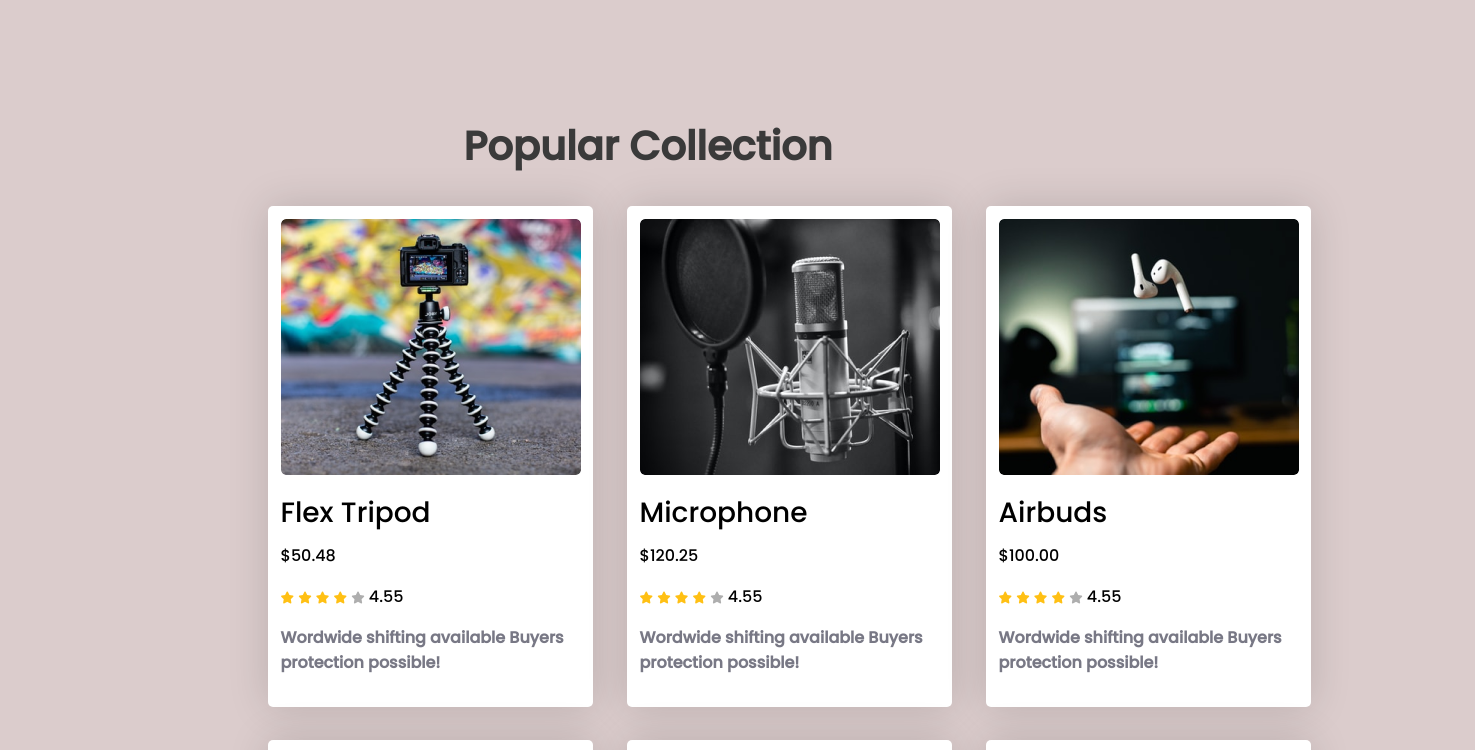
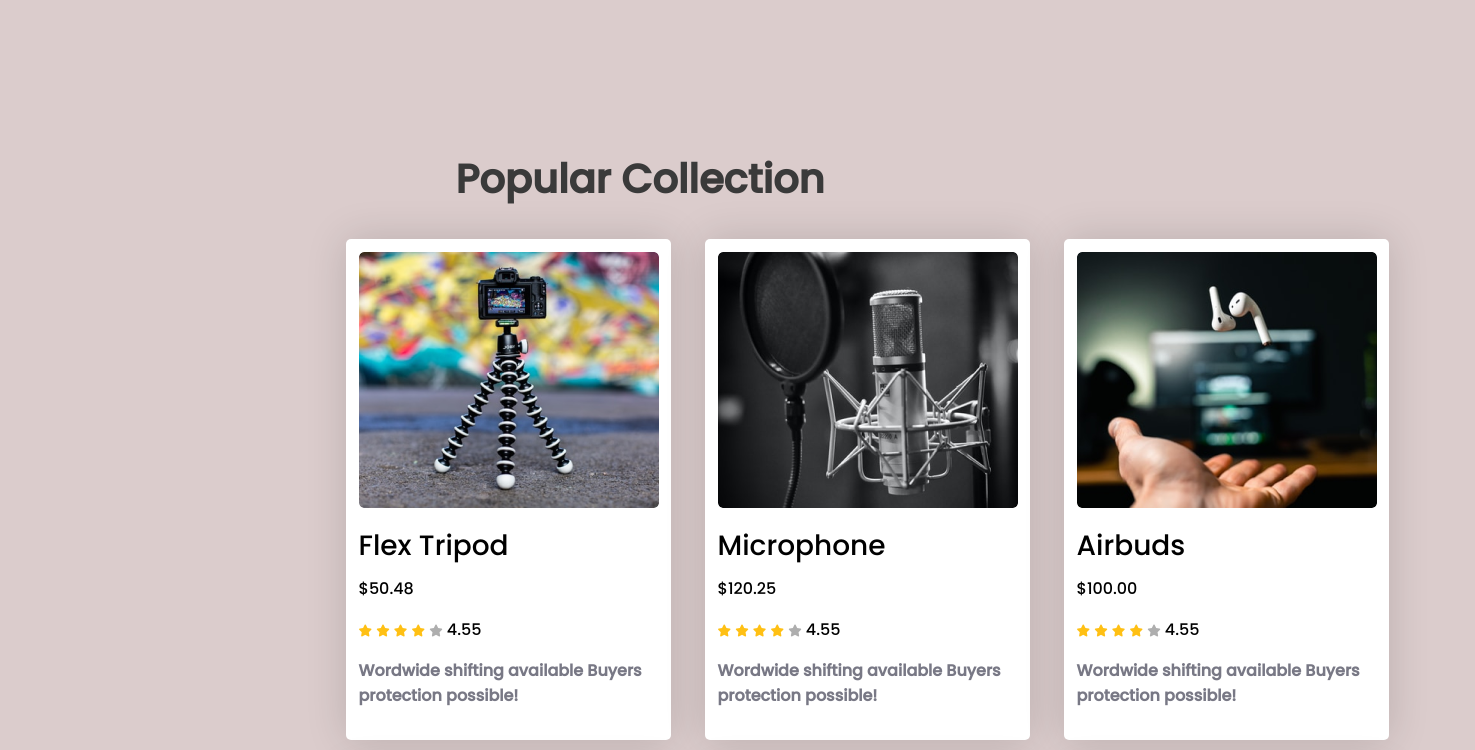
Before and after one commit to Abdullah-al-amin/My-second-assignment, a plain HTML site: page index.html in a window 1280 px wide. Shown: the part 956-1706 px from the top of the page, 1475 px wide, since content can reach past the window. Drawn offline with Linux system fonts and the light colour scheme.

Commit message:
full part

```diff
--- a/style.css
+++ b/style.css
@@ -1,3 +1,4 @@
+
 /* fonts */
 @import url('https://fonts.googleapis.com/css2?family=Carter+One&family=DM+Serif+Display:ital@0;1&family=Poppins:wght@500&display=swap');
 
@@ -8,13 +9,12 @@
     font-family: 'DM Serif Display', serif;
     font-family: 'Poppins', sans-serif;
     background: #dbcccc;
-    width: 100%;
+
 }
 .main-part{
-
-    justify-content: center;
-    width: 90%;
-    margin: 0% 5%;
+     justify-content: center;
+     margin-left: 12.5%;
+     margin-right: 12.5%;
 }
 
 /* Head menu styles */
@@ -62,7 +62,7 @@
 .flexable-area{
     display: flex;
     margin-top: 180px;
-    margin-left: 120px;
+     margin-left: 80px;
 
 }
 .half-width{
@@ -137,7 +137,7 @@
     position: relative;
     width: 1047px;
     height: 1662px;
-    left: 196px;
+    left: 180px;
     display: grid;
     grid-template-columns: repeat(3,1fr);
     grid-row-gap:30px;
@@ -146,12 +146,12 @@
 
 .collection-head{
 
-    margin: 0 auto;
     color: #3A3A3A;
     font-weight: 600;
     font-size: 40px;
     text-align: center;
     margin-bottom: 30px;
+
 }
 
 
@@ -281,11 +281,19 @@
     color: white;
     text-align: center;
     top: 10px;
-    left: 40%;
+    left: 30%;
+    right: 30%;
 }
 
 .footer-part i{
     margin-right: 10px;
+}
+
+/* Media Queries */
+
+/* Mobile Devices */
+@media screen and { max-width: ;
+
 }
 
 
```
Also changed, not shown: index.html (+1 -0 lines).
